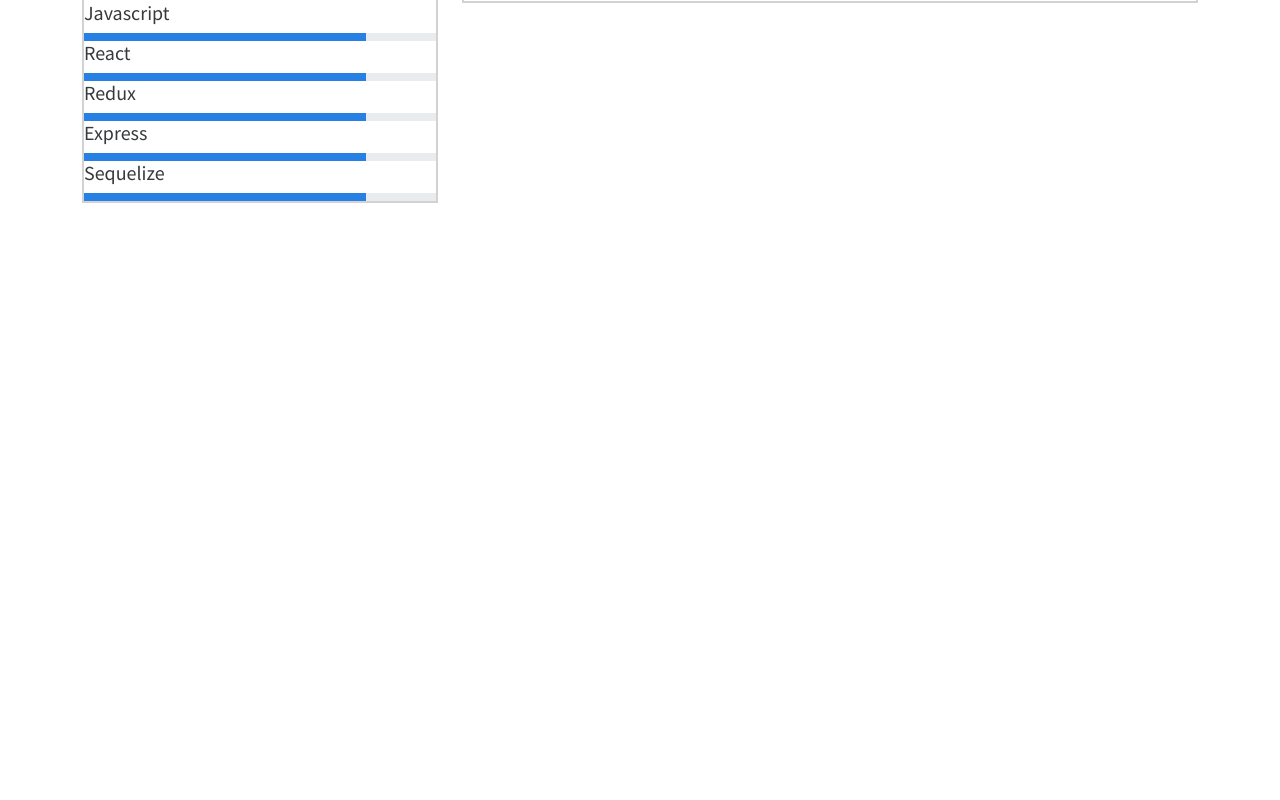
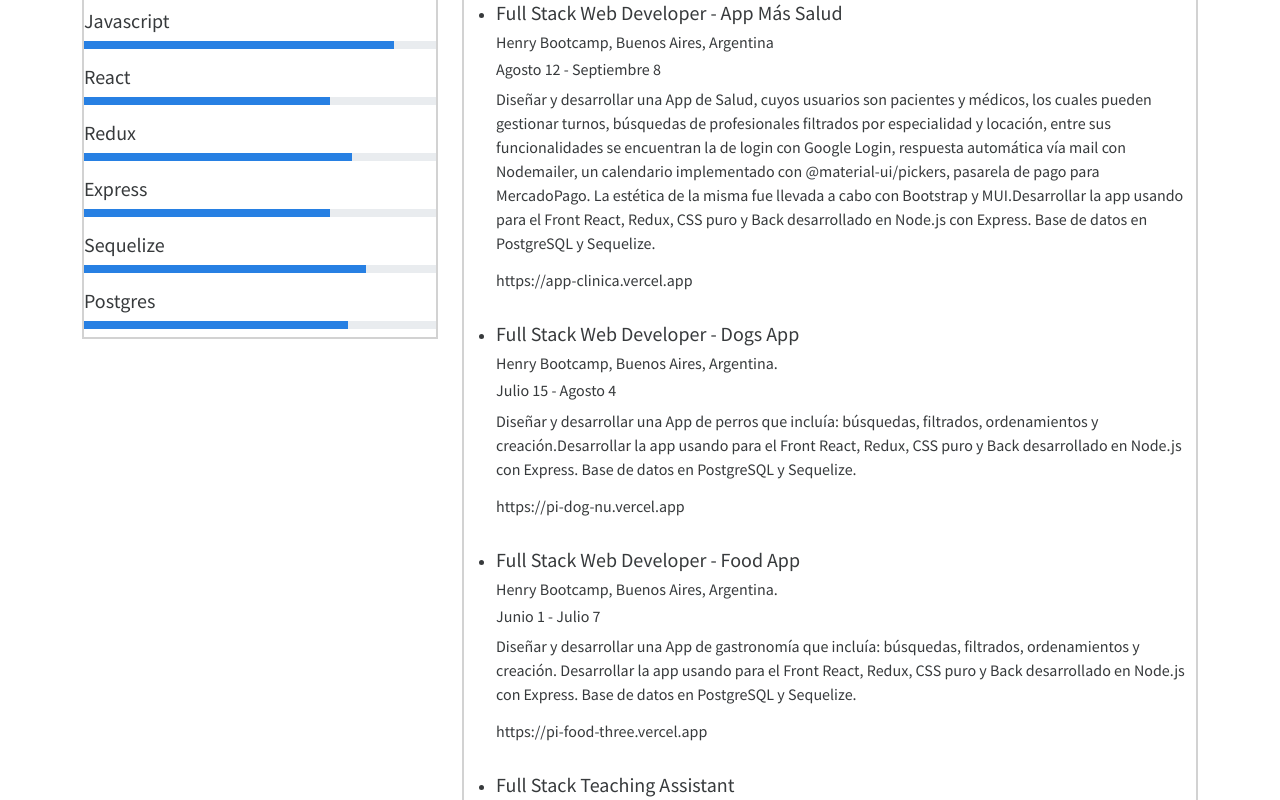
Before and after one commit to Supermacaco86/Portfoilio, a Next.js app: page / in a window 1280 px wide. Shown: the part 540-1340 px from the top of the page. Before the commit the page ends 800 px from the top, so only its background shows below. Built offline with nearby package versions, Linux system fonts and the light colour scheme.

Commit message:
Experiencia!

```diff
--- a/pages/index.js
+++ b/pages/index.js
@@ -1,4 +1,5 @@
 import Layout from "../component/Layout"
+import { habilidades, experiencias } from "../profile"
 
 const index = () => (
 <Layout>
@@ -28,26 +29,25 @@
             <div className="card bg-ligth">
                 <div className="card body">
                     <h1>Habilidades</h1>
-                        <h5>Javascript</h5>
-                        <div className="progress">
-                            <div className="progress-bar" role="progressbar" style={{width:'80%'}}></div>
-                        </div>
-                        <h5>React</h5>
-                        <div className="progress">
-                            <div className="progress-bar" role="progressbar" style={{width:'80%'}}></div>
-                        </div>
-                        <h5>Redux</h5>
-                        <div className="progress">
-                            <div className="progress-bar" role="progressbar" style={{width:'80%'}}></div>
-                        </div>
-                        <h5>Express</h5>
-                        <div className="progress">
-                            <div className="progress-bar" role="progressbar" style={{width:'80%'}}></div>
-                        </div>
-                        <h5>Sequelize</h5>
-                        <div className="progress">
-                            <div className="progress-bar" role="progressbar" style={{width:'80%'}}></div>
-                        </div>
+                       {
+                        habilidades.map(({habilidades,percentage},i)=>(
+                                <div className="py-2" key={i}>
+                                    <h5>{habilidades}</h5>
+                                        <div className="progress">
+                                        <div
+                                        className="progress-bar"
+                                        role="progressbar"
+                                        style={{width:`${percentage}%`}}
+                                        area-valuenow="50"
+                                        area-valuemin="0"
+                                        area-valuemax="100"
+                                        >
+                                    </div>
+                                </div>
+                            </div>
+                        ))
+                       }
+
                 </div>
             </div>
         </div>
@@ -55,10 +55,25 @@
             <div className="card bg-ligth">
                 <div className="card body">
                     <h1>Experiencia</h1>
+                    <ul>
+                        {
+                            experiencias.map(({titulo, donde, descripcion, url, fecha},i)=>(
+                                <li key={i}>
+                                     <h5>{titulo}</h5>
+                                     <h6>{donde}</h6>
+                                     <h6>{fecha}</h6>
+                                     <p>{descripcion}</p>
+                                     <h6>{url}</h6>
+                                     <br/>
+                                </li>
+                            ))
+                        }
+                    </ul>
                 </div>
             </div>
         </div>
     </div>
+    {/**Portfolio */}
 </Layout>
 
 )
--- /dev/null
+++ b/profile.js
@@ -0,0 +1,61 @@
+export const habilidades = [
+    {
+        habilidades: 'Javascript',
+        percentage: 88,
+    },
+    {
+        habilidades: 'React',
+        percentage: 70,
+    },
+    {
+        habilidades: 'Redux',
+        percentage: 76,
+    },
+    {
+        habilidades: 'Express',
+        percentage: 70,
+    },
+    {
+        habilidades: 'Sequelize',
+        percentage: 80,
+    },
+    {
+        habilidades: 'Postgres',
+        percentage: 75,
+    },
+
+]
+
+export const experiencias =[
+    {
+        titulo: 'Full Stack Web Developer -  App Más Salud',
+        donde: 'Henry Bootcamp, Buenos Aires, Argentina',
+        descripcion:'Diseñar y desarrollar una App de Salud, cuyos usuarios son pacientes y médicos, los cuales pueden gestionar turnos, búsquedas de profesionales filtrados por especialidad y locación, entre sus funcionalidades se encuentran la de login con Google Login, respuesta automática vía mail con Nodemailer, un calendario implementado con @material-ui/pickers, pasarela de pago para MercadoPago. La estética de la misma fue llevada a cabo con Bootstrap y MUI.Desarrollar la app usando para el Front React, Redux, CSS puro y Back desarrollado en Node.js con Express. Base de datos en PostgreSQL y Sequelize.',
+        url:'https://app-clinica.vercel.app',
+        fecha:'Agosto 12 - Septiembre 8',
+
+    },
+    {
+        titulo: 'Full Stack Web Developer - Dogs App',
+        donde:'Henry Bootcamp, Buenos Aires, Argentina.',
+        descripcion:'Diseñar y desarrollar una App de perros que incluía: búsquedas, filtrados, ordenamientos y creación.Desarrollar la app usando para el Front React, Redux, CSS puro y Back desarrollado en Node.js con Express. Base de datos en PostgreSQL y Sequelize.',
+        url: 'https://pi-dog-nu.vercel.app',
+        fecha:'Julio 15 - Agosto 4',
+
+    },
+    {
+        titulo: 'Full Stack Web Developer - Food App',
+        donde:'Henry Bootcamp, Buenos Aires, Argentina. ',
+        descripcion:'Diseñar y desarrollar una App de gastronomía que incluía: búsquedas, filtrados, ordenamientos y creación. Desarrollar la app usando para el Front React, Redux, CSS puro y Back desarrollado en Node.js con Express. Base de datos en PostgreSQL y Sequelize.',
+        url:'https://pi-food-three.vercel.app',
+        fecha:'Junio 1 - Julio 7',
+
+    },
+    {
+        titulo: 'Full Stack Teaching Assistant',
+        donde:'Henry Bootcamp, Buenos Aires, Argentina.',
+        descripcion:'Coordinacion de un grupo de estudiantes para lograr la integración al equipo de estudio, asistir a la resolución de ejercicios y promover la colaboracion grupal ',
+        fecha:'Mayo 7 - julio 7.',
+
+    }
+]
```
